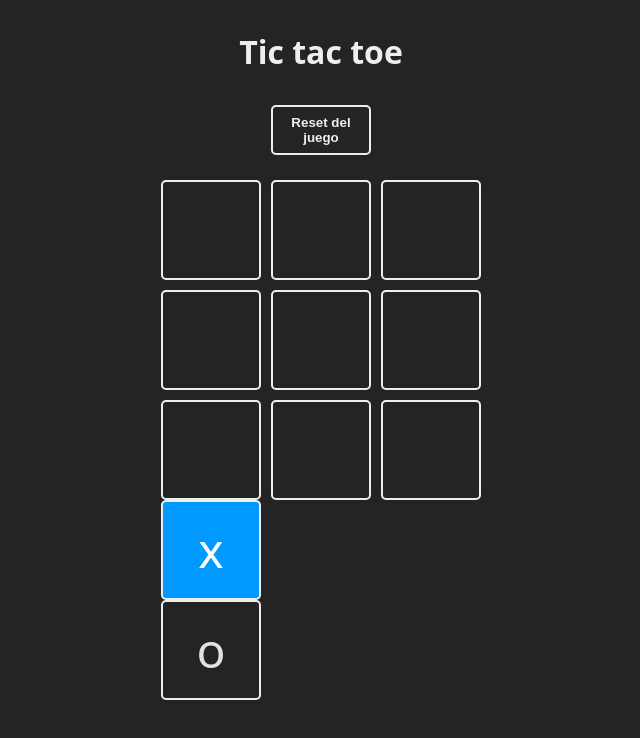
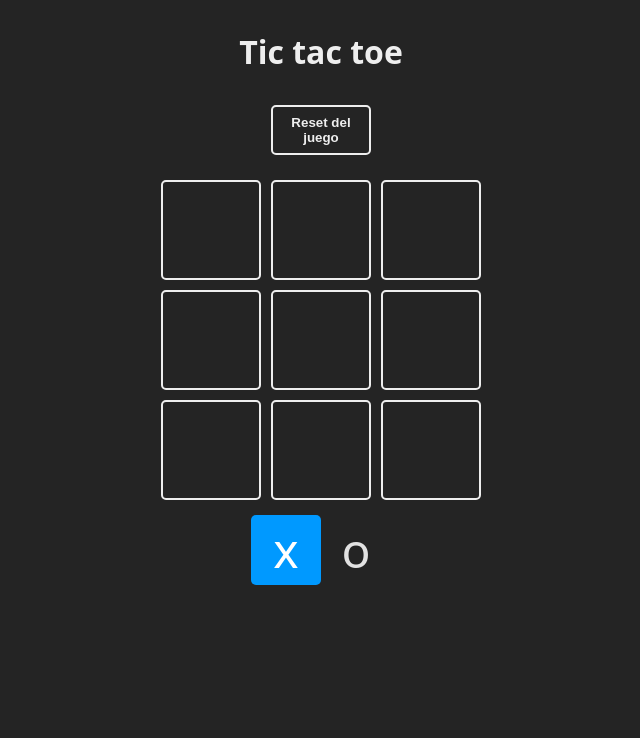
Before and after one commit to aaron1792/learning-react, a React (Vite) app in the folder projects/02-tic-tac-toe/: page / in a window 1280 px wide. Shown: the top 738 px of the page, without its empty margins (319-959 px from the left). Built offline with nearby package versions, Linux system fonts and the light colour scheme.

Commit message:
classname turn on

```diff
--- a/projects/02-tic-tac-toe/src/App.jsx
+++ b/projects/02-tic-tac-toe/src/App.jsx
@@ -129,7 +129,7 @@ board.map((_ , index) => {
 
 
  </section>
- <section>
+ <section className='turn'>
 <Square isSelected= {turn === TURNS.X}>{TURNS.X}</Square>
 <Square isSelected= {turn === TURNS.O}>{TURNS.O}</Square>
 
```
